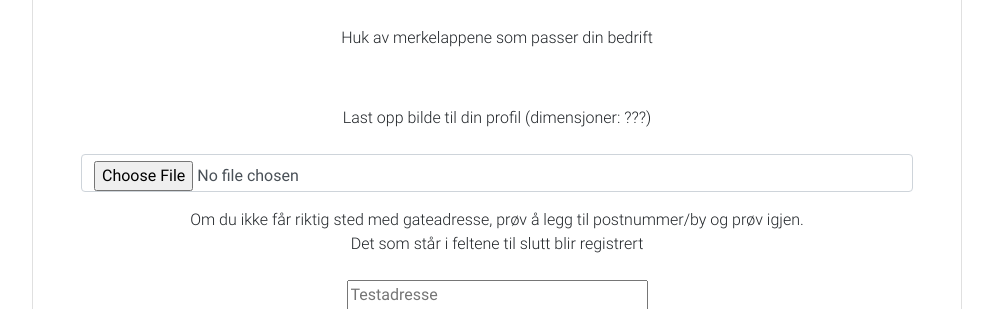
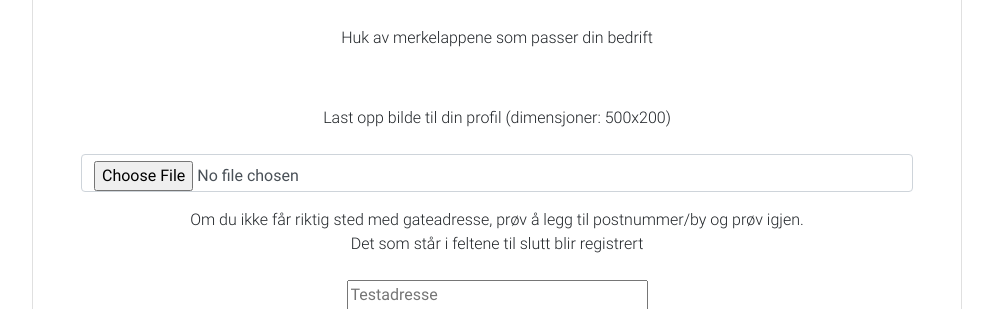
Before and after one commit to NikZy/Momentum, a Flask app: template src/flaskr/templates/auth/register.html in a window 1280 px wide. Shown: the part 916-1225 px from the top of the page, without its empty margins (143-1136 px from the left). Run offline with Flask 2, Linux system fonts and the light colour scheme; the template is opened without the code that fills it, so the values that code supplies are empty; some libraries are stand-ins or nearby versions.

Commit message:
Dimensjoner på bilde oppgitt

```diff
--- a/src/flaskr/templates/auth/register.html
+++ b/src/flaskr/templates/auth/register.html
@@ -106,7 +106,7 @@
           <p>
 
           </p>
-          Last opp bilde til din profil (dimensjoner: ???)
+          Last opp bilde til din profil (dimensjoner: 500x200)
           <p>
 
           </p>
@@ -223,7 +223,7 @@
           <p>
 
           </p>
-          Last opp bilde til din profil (dimensjoner: ???)
+          Last opp bilde til din profil (dimensjoner: 500x200)
           <p>
 
           </p>
```
